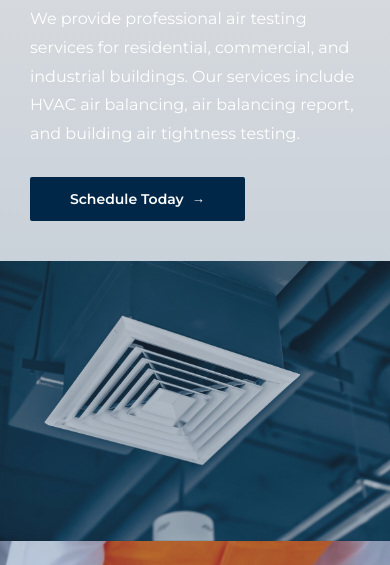
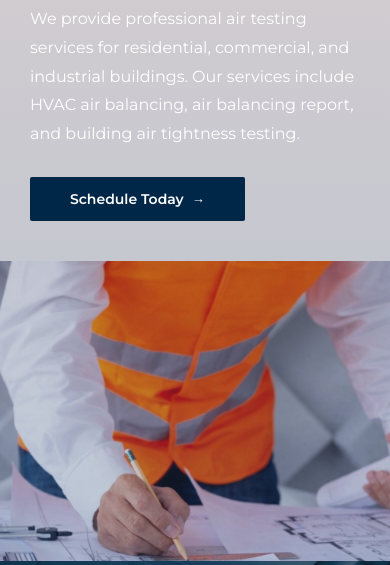
Before and after one commit to appcode1/mapleaccutest, a plain HTML site: page index.html in a window 390 px wide. Shown: the part 279-844 px from the top of the page. Drawn offline with Linux system fonts and the light colour scheme.

Commit message:
Update style.css

```diff
--- a/css/style.css
+++ b/css/style.css
@@ -145,7 +145,6 @@ h5{font-size:18px}
    ========================================================= */
 .hero{
   position:relative;
-  background:url(../images/home-banner.jpg) 0 0/auto auto repeat;
   min-height:760px;
   overflow:hidden;
 }
@@ -155,9 +154,12 @@ h5{font-size:18px}
 }
 .hero__panel::before{
   content:"";position:absolute;inset:0;
-  background-image:linear-gradient(180deg,rgba(114,114,114,.16) 0%,rgba(47,95,140,.36) 100%);
+  background-image:linear-gradient(180deg,rgba(70, 8, 8, 0.16) 0%,rgba(47,95,140,.36) 100%);
 }
-.hero__banner{display:none}
+.hero__banner{
+  position:absolute;left:49.8%;top:0;width:50%;height:100%;
+  background:url(../images/home-banner.jpg) 50% 0%/cover no-repeat;
+}
 .hero__body{
   position:relative;z-index:2;
   margin-left:50%;
@@ -338,12 +340,11 @@ h5{font-size:18px}
     order:1;margin-left:0;min-height:0;
     padding:35px 30px 40px
   }
+  .hero__panel{
+    order:2;position:static;width:100%;height:300px
+  }
   .hero__banner{
-    order:2;display:block;height:280px;
-    background:url(../images/home-banner.jpg) 50% 50%/cover no-repeat;
-  }
-  .hero__panel{
-    order:3;position:static;width:100%;height:300px
+    order:3;position:static;width:100%;height:300px;
   }
   .hero h1{font-size:38px;line-height:1.3}
   .hero__card h3{font-size:22px}
```
